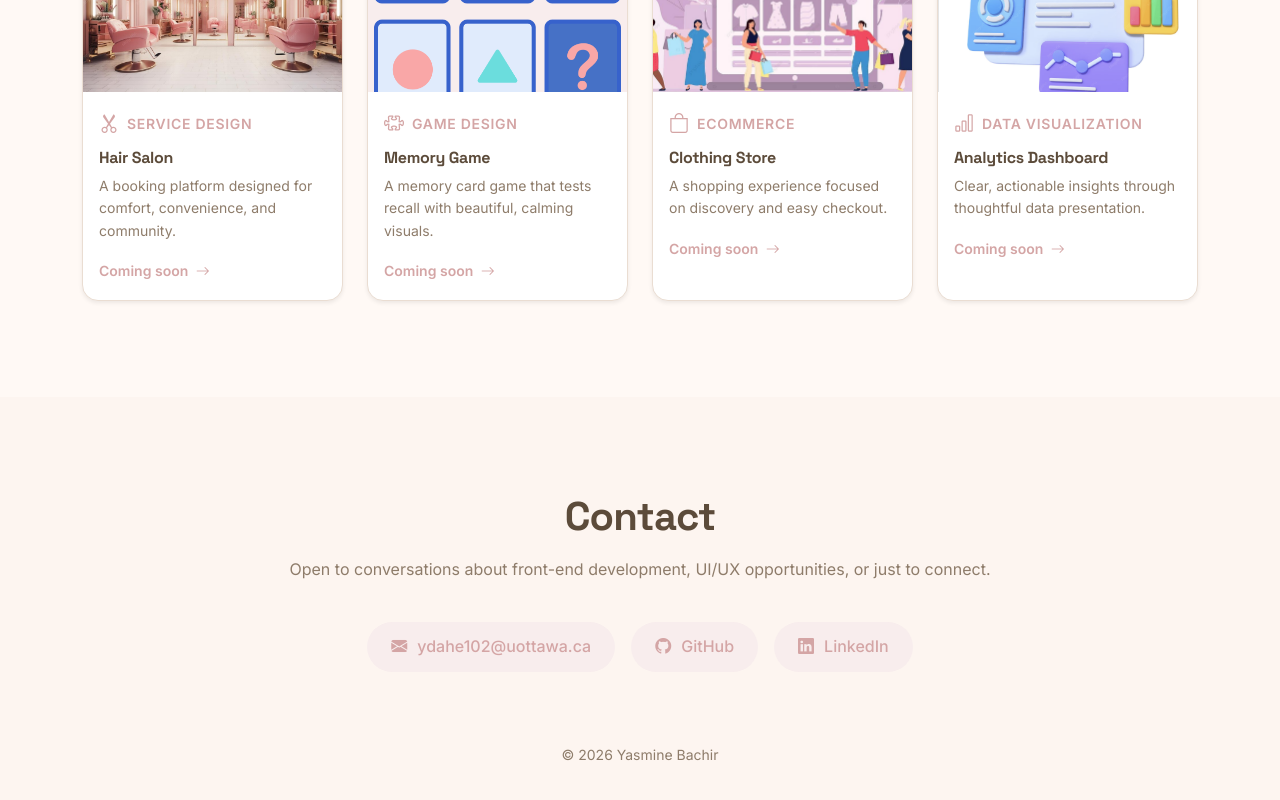
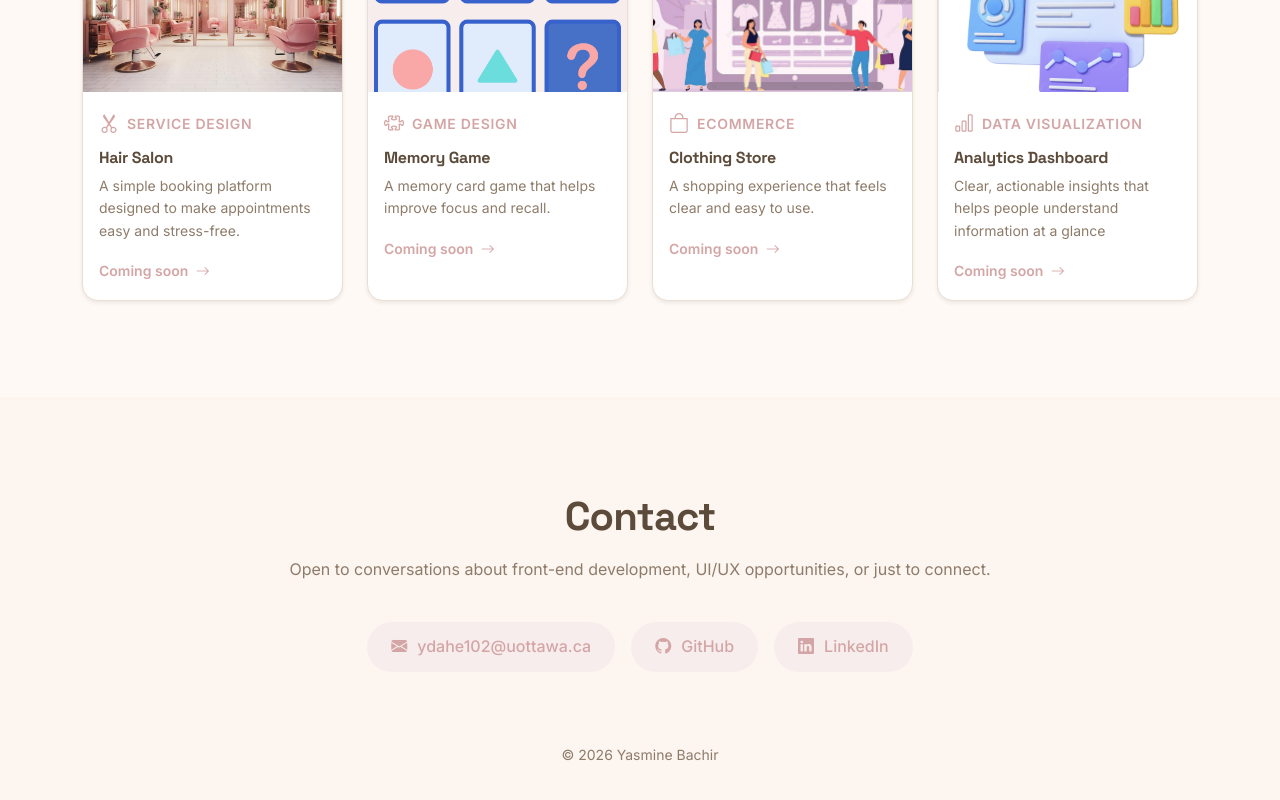
Before and after one commit to ydahe102/portfolio-seg3125, a React (Create React App) app: page / in a window 1280 px wide. Shown: the part 2123-2923 px from the top of the page. Built offline with nearby package versions, Linux system fonts and the light colour scheme.

Commit message:
Modified case studies description

```diff
--- a/src/components/Contact.js
+++ b/src/components/Contact.js
@@ -29,7 +29,7 @@ function Contact() {
               </a>
 
               {/* GitHub */}
-              <a href="https://github.com/yasminebachir" target="_blank" rel="noopener noreferrer" className="contact-link" style={{ display: 'inline-flex', alignItems: 'center', gap: '10px', padding: '12px 24px', backgroundColor: '#F8EDED', borderRadius: '40px', color: '#D4A5A5', fontWeight: '500', textDecoration: 'none', transition: 'all 0.2s ease' }}
+              <a href="https://github.com/ydahe102" target="_blank" rel="noopener noreferrer" className="contact-link" style={{ display: 'inline-flex', alignItems: 'center', gap: '10px', padding: '12px 24px', backgroundColor: '#F8EDED', borderRadius: '40px', color: '#D4A5A5', fontWeight: '500', textDecoration: 'none', transition: 'all 0.2s ease' }}
                  onMouseEnter={(e) => { e.currentTarget.style.backgroundColor = '#D4A5A5'; e.currentTarget.style.color = 'white'; }}
                  onMouseLeave={(e) => { e.currentTarget.style.backgroundColor = '#F8EDED'; e.currentTarget.style.color = '#D4A5A5'; }}>
                 <i className="bi bi-github"></i>
--- a/src/components/Projects.js
+++ b/src/components/Projects.js
@@ -9,7 +9,7 @@ const projects = [
     icon: 'bi-scissors',
     category: 'SERVICE DESIGN',
     title: 'Hair Salon',
-    description: 'A booking platform designed for comfort, convenience, and community.'
+    description: 'A simple booking platform designed to make appointments easy and stress-free.'
   },
   {
     path: '/memoire',
@@ -17,7 +17,7 @@ const projects = [
     icon: 'bi-puzzle',
     category: 'GAME DESIGN',
     title: 'Memory Game',
-    description: 'A memory card game that tests recall with beautiful, calming visuals.'
+    description: 'A memory card game that helps improve focus and recall.'
   },
   {
     path: '/ecommerce',
@@ -25,7 +25,7 @@ const projects = [
     icon: 'bi-bag',
     category: 'ECOMMERCE',
     title: 'Clothing Store',
-    description: 'A shopping experience focused on discovery and easy checkout.'
+    description: 'A  shopping experience that feels clear and easy to use.'
   },
   {
     path: '/analytics',
@@ -33,7 +33,7 @@ const projects = [
     icon: 'bi-bar-chart',
     category: 'DATA VISUALIZATION',
     title: 'Analytics Dashboard',
-    description: 'Clear, actionable insights through thoughtful data presentation.'
+    description: 'Clear, actionable insights that helps people understand information at a glance'
   }
 ];
 
```
Also changed, not shown: 1 other file (tests, documents, lock files or other folders).
